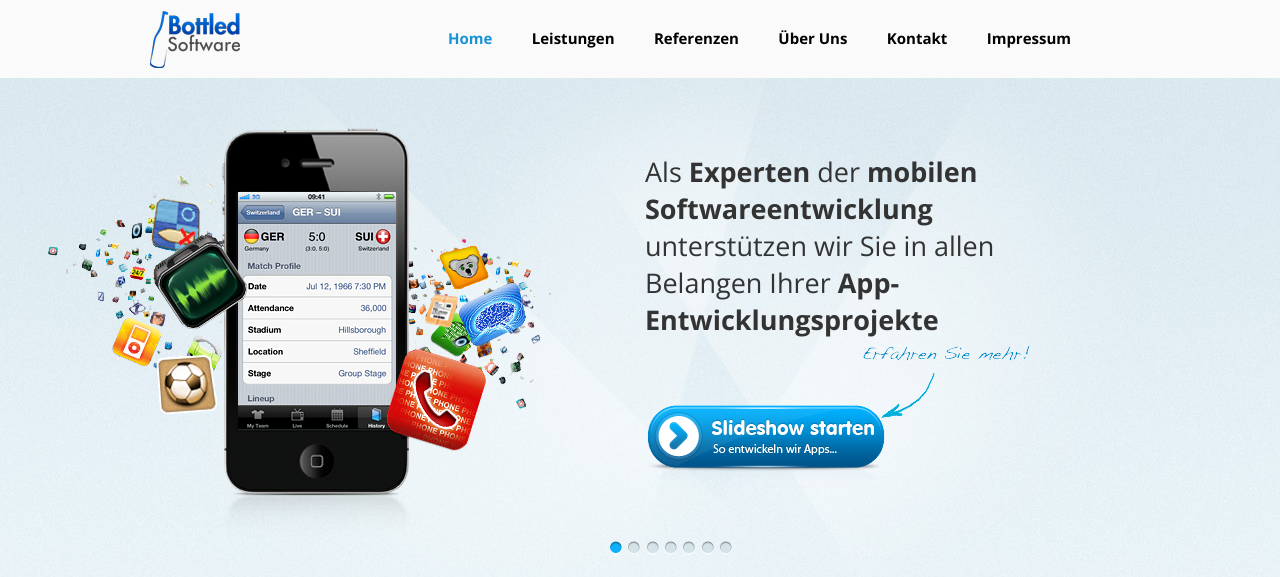
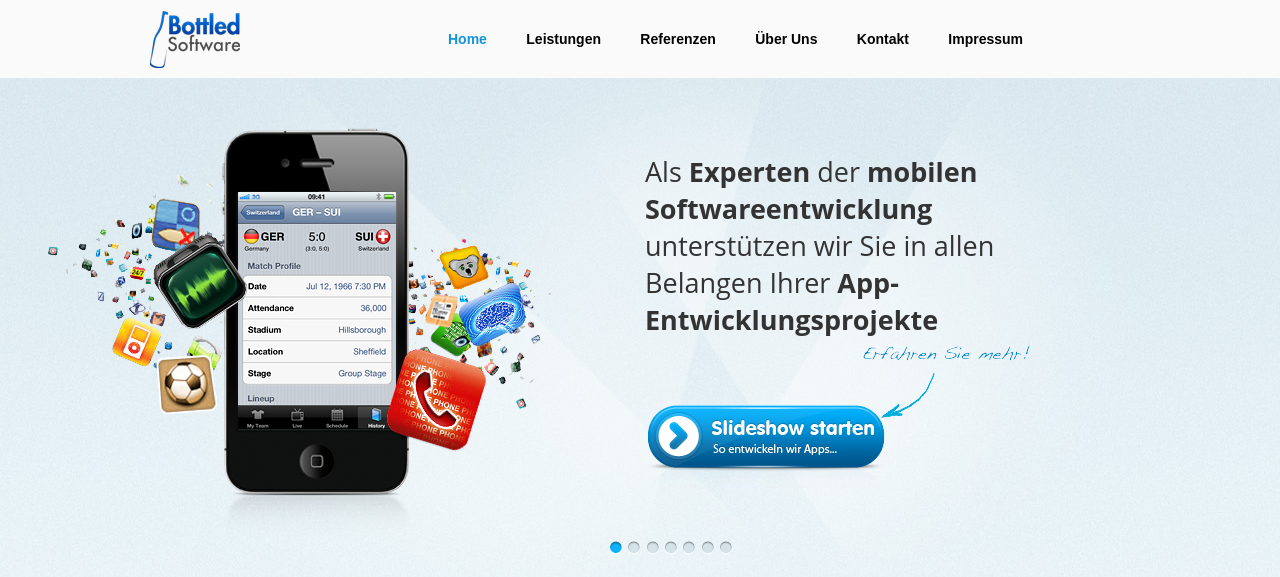
Before and after one commit to bottledsoftware/bottledsoftware.github.io, a PHP site: page / in a window 1280 px wide. Shown: the top 577 px of the page. Run offline with PHP 8.4, Linux system fonts and the light colour scheme.

Commit message:
font fix

```diff
--- a/base.css
+++ b/base.css
@@ -187,8 +187,8 @@ body {background-color: #fafafa; font-family: 'Open Sans', sans-serif;}
     color: #000000;
     width: auto;
     text-decoration: none;
-    font: bold 15px 'Open Sans', sans-serif;
-    /*font: bold 14px/1em Arial, Helvetica, sans-serif;*/
+/*     font: bold 15px 'Open Sans', sans-serif; */
+    font: bold 14px/1em Arial, Helvetica, sans-serif;
 }
 
 #nav a .selected {
--- a/index.html
+++ b/index.html
@@ -7,7 +7,7 @@
 	<meta charset="UTF-8">
 	<meta name="viewport" content="width=1024, maximum-scale=1">
     <title>Bottled Software GmbH – Ihre Experten für Professionelle Mobile Softwareentwicklung (iPhone, iPad, Android und Windows Phone)</title>
-    <link href='http://fonts.googleapis.com/css?family=Open+Sans:400,300,600,700' rel='stylesheet' type='text/css'>
+<!--     <link href='http://fonts.googleapis.com/css?family=Open+Sans:400,300,600,700' rel='stylesheet' type='text/css'> -->
     <link href="bootstrap/css/bootstrap.css" rel="stylesheet">
     <link href="base.css" rel="stylesheet">
     <script type="text/javascript" src="js/prefixfree.min.js"></script>
--- a/portfolio.html
+++ b/portfolio.html
@@ -4,7 +4,7 @@
     <title>Bottled Software GmbH - Unsere iOS Referenzprojekte für iPhone und iPad</title>
     <meta charset="UTF-8">
     <meta name="viewport" content="width=1024, initial-scale=0.7, maximum-scale=1">
-    <link href='http://fonts.googleapis.com/css?family=Open+Sans:400,300,600,700' rel='stylesheet' type='text/css'>
+<!--     <link href='http://fonts.googleapis.com/css?family=Open+Sans:400,300,600,700' rel='stylesheet' type='text/css'> -->
     <link href="bootstrap/css/bootstrap.css" rel="stylesheet">
     <link rel="stylesheet" href="jquery.fancybox.css?v=2.0.5" type="text/css" media="screen">
     <link href="base.css" rel="stylesheet">
```
